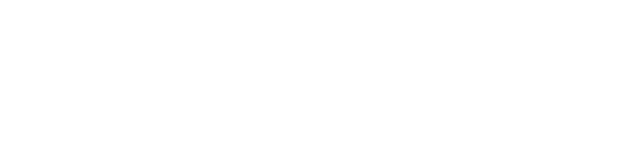
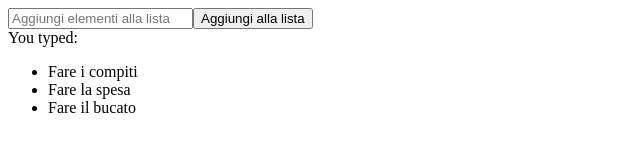
Before and after one commit to danipetro21/vue-todolist, a plain HTML site: page index.html in a window 1280 px wide. Shown: the whole page, without its empty margins (0-640 px from the left). Drawn offline with nearby package versions, Linux system fonts and the light colour scheme.

Commit message:
upload first part of exercise

```diff
--- a/index.html
+++ b/index.html
@@ -1,21 +1,44 @@
 <!DOCTYPE html>
 <html lang="en">
+
 <head>
     <meta charset="UTF-8">
     <meta http-equiv="X-UA-Compatible" content="IE=edge">
     <meta name="viewport" content="width=device-width, initial-scale=1.0">
     <title>ToDoList</title>
 </head>
+
 <body>
+
+    <div id="app">
+
+
+        <div class="input-text">
+            <input type="text" v-model="myInput" placeholder="Aggiungi elementi alla lista">
+            <button @click="addTask()">Aggiungi alla lista</button>
+        </div>
+
+        <!-- test -->
+        You typed: <b>{{ myInput }}</b>
+        <!--  -->
+
+        <div class="lista">
+            <ul>
+                <li v-for="task in tasks">
+                    {{ task.text }}
+                </li>
+            </ul>
+        </div>
 
 
 
 
-
+    </div>
 
 
 
     <script src="https://unpkg.com/vue@3/dist/vue.global.js"></script>
     <script src="js/main.js"></script>
 </body>
+
 </html>
--- a/js/main.js
+++ b/js/main.js
@@ -0,0 +1,28 @@
+const { createApp } = Vue;
+
+createApp({
+    data() {
+        return {
+            //inserimento tasks all'interno dell'applicazione
+            tasks: [
+                { text: 'Fare i compiti', done: false },
+                { text: 'Fare la spesa', done: true },
+                { text: 'Fare il bucato', done: false }
+            ],
+            myInput: ''
+
+        }
+    },
+    methods: {
+        addTask() {
+            if (this.myInput === "") {
+                return;
+            } else {
+                this.tasks.push({ text: this.myInput });
+                console.log(this.myInput);
+            }
+            //azzera l'input type text
+            this.myInput = "";
+        }
+    }
+}).mount("#app");
```
Also changed, not shown: css/style.css (added).
